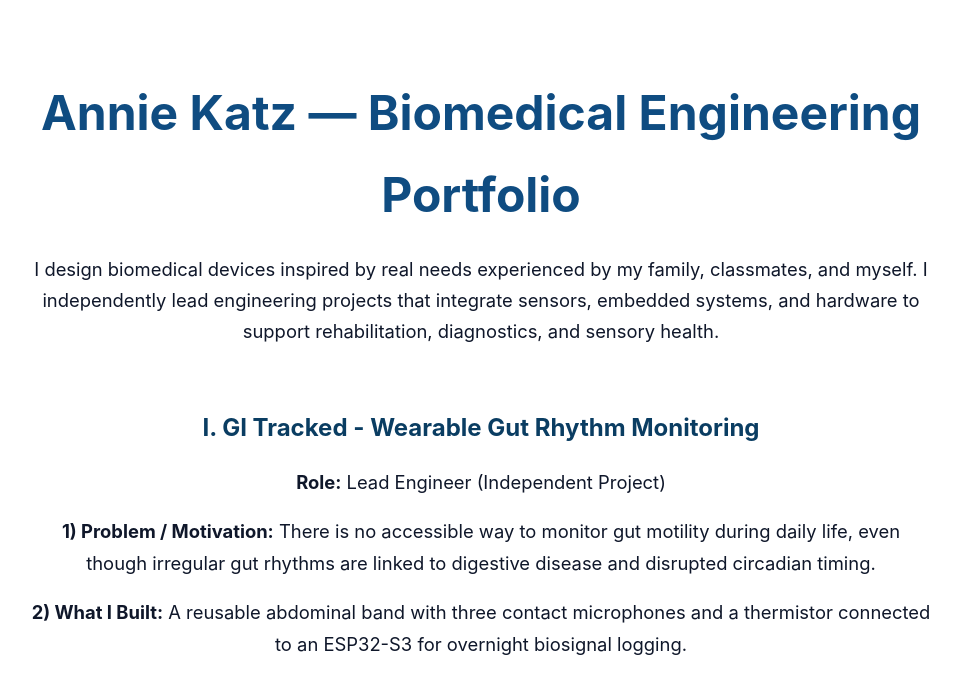
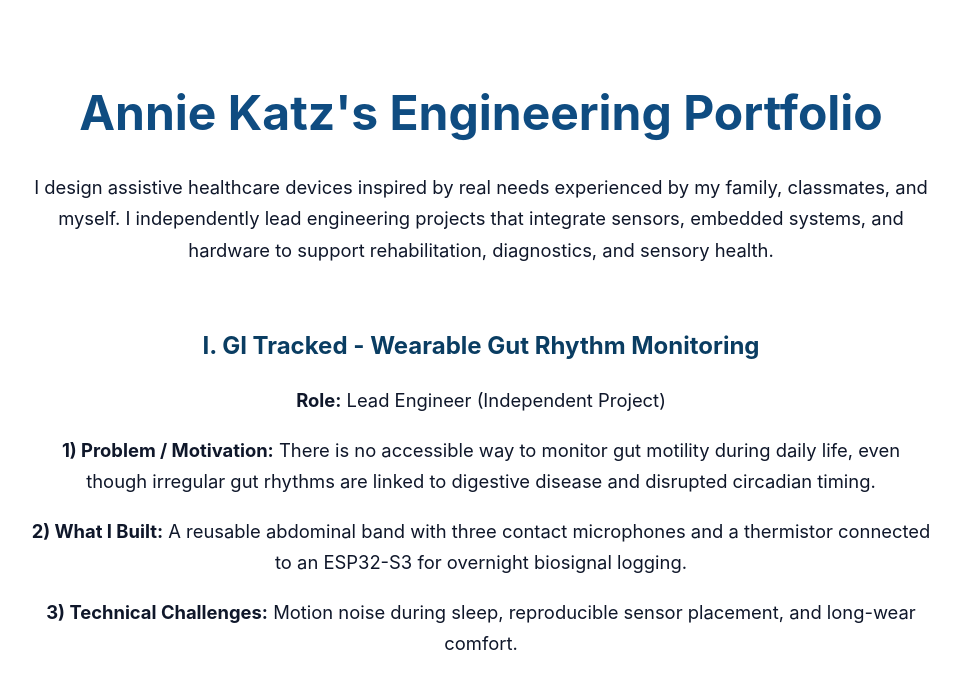
Before and after one commit to Anniek99/Anniek99.github.io, a plain HTML site: page index.html in a window 1280 px wide. Shown: the top 675 px of the page, without its empty margins (159-1119 px from the left). Drawn offline with Linux system fonts and the light colour scheme.

Commit message:
Revise portfolio title and description
Updated the title and description in the portfolio.

```diff
--- a/index.html
+++ b/index.html
@@ -82,10 +82,10 @@
 
 <div class="section">
 
-  <h1>Annie Katz — Biomedical Engineering Portfolio</h1>
+  <h1>Annie Katz's Engineering Portfolio</h1>
 
   <p>
-    I design biomedical devices inspired by real needs experienced by my family, classmates, and myself.
+    I design assistive healthcare devices inspired by real needs experienced by my family, classmates, and myself.
     I independently lead engineering projects that integrate sensors, embedded systems, and hardware to
     support rehabilitation, diagnostics, and sensory health.
   </p>
```
